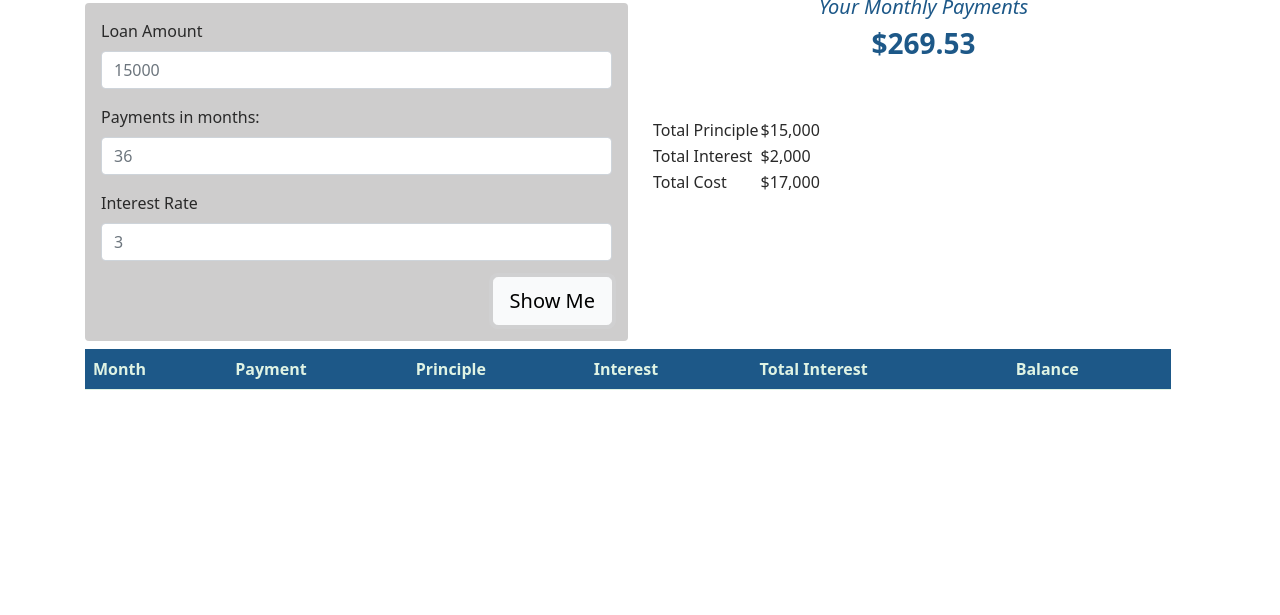
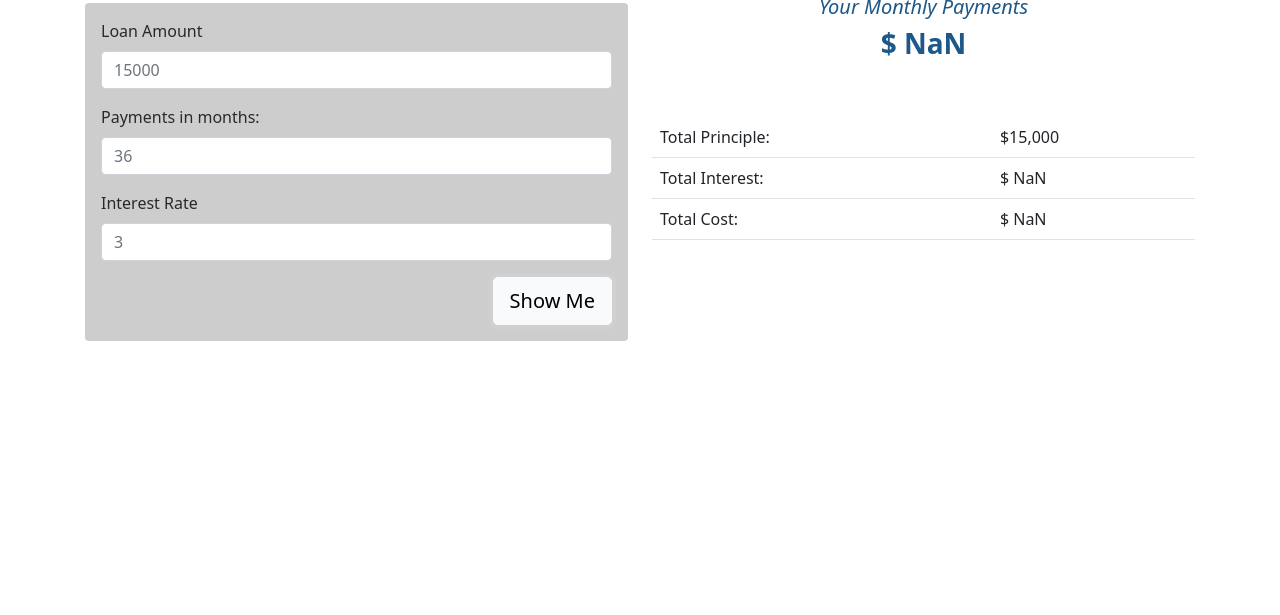
Before and after one commit to Carloski/payback, a plain HTML site: page app.html in a window 1280 px wide. Both pictures are taken after a click on the button "Show Me". Shown: the part 113-728 px from the top of the page. Drawn offline with nearby package versions, Linux system fonts and the light colour scheme.

Commit message:
updated app.js

```diff
--- a/app.html
+++ b/app.html
@@ -59,8 +59,8 @@
                             <input type="number" class="form-control" id="loanAmount" aria-describedby="loanAmount" placeholder="15000">
                         </div>
                         <div class="mb-3">
-                            <label for="payments" class="form-label">Payments in months:</label>
-                            <input type="number" class="form-control" id="payments" aria-describedby="payments" placeholder="36">
+                            <label for="term" class="form-label">Payments in months:</label>
+                            <input type="number" class="form-control" id="term" aria-describedby="paymterments" placeholder="36">
                         </div>
                         <div class="mb-3">
                             <label for="rate" class="form-label">Interest Rate</label>
@@ -69,7 +69,6 @@
                         <div class="d-flex justify-content-end">
                             <button class="btn btn-light btn-lg" id="btn-submit" type="button">Show Me</button>
                         </div>
-
                     </form>
                 </div>
             </div>
@@ -77,42 +76,32 @@
                 <div class="row">
                     <div class="col text-center">
                         <h4 class="lead"><em>Your Monthly Payments</em></h4>
-                        <h3 class="fw-bold">$269.53</h3>
+                        <h3 class="fw-bold" id="monthlyPayments">$0.00</h3>
                     </div>
                 </div>
                 <div class="row mt-5">
-                    <div class="col">
-                        <table>
+                    <div class="col table-responsive">
+                        <table class="table table-striped">
                             <thead>
                                 <tr>
-                                    <td>Total Principle</td>
-                                    <td>$15,000</td>
+                                    <td>Total Principle:</td>
+                                    <td id="totalPrinciple">$15,000</td>
                                 </tr>
                                 <tr>
-                                    <td>Total Interest</td>
-                                    <td>$2,000</td>
+                                    <td>Total Interest:</td>
+                                    <td id="totalInterest">$2,000</td>
                                 </tr>
                                 <tr>
-                                    <td>Total Cost</td>
-                                    <td>$17,000</td>
+                                    <td>Total Cost:</td>
+                                    <td id="totalCost">$17,000</td>
                                 </tr>
                             </thead>
                         </table>
                     </div>
-                    <!-- <div class="col">
-                        <p>Total Principle</p>
-                        <p>Total Interest</p>
-                        <p>Total Cost</p>
-                    </div>
-                    <div class="col">
-                        <p>$15,000</p>
-                        <p>$1,7854.56</p>
-                        <p>$16,7854.56</p>
-                    </div> -->
+
                 </div>
             </div>
-
-            <div class="row mt-2">
+            <!-- <div class="row mt-2">
                 <div class="col table-responsive">
                     <table class="table table-striped">
                         <thead class="thead">
@@ -126,11 +115,10 @@
                             </tr>
                         </thead>
                         <tbody id="results">
-                            <!-- RESULTS FROM JAVASCRIPT GO HERE -->
                         </tbody>
                     </table>
                 </div>
-            </div>
+            </div> -->
         </div>
     </div>
 </main><!-- ====== MAIN END ====== -->
@@ -165,9 +153,7 @@
     integrity="sha384-U1DAWAznBHeqEIlVSCgzq+c9gqGAJn5c/t99JyeKa9xxaYpSvHU5awsuZVVFIhvj" crossorigin="anonymous">
 </script>
 <script src="js/site.js"></script>
-<script>
-    document.getElementById('btn-submit').addEventListener('click', getValues());
-</script>
+
 </body>
 
 </html>
--- a/js/site.js
+++ b/js/site.js
@@ -1,47 +1,31 @@
-/*
+// listen for event
+document.getElementById('btn-submit').addEventListener('click', getValues);
 
-Total Monthly Payment = (amount loaned) * (rate/1200) / (1 – (1 + rate/1200)(-Number of Months) )
 
-Remaining Balance before the very first month equals the amount of the loan.
+//controller function
+function getValues() {
+    const amount = document.getElementById('loanAmount').value;
+    const term = document.getElementById('term').value;
+    const rate = document.getElementById('rate').value;
 
-Interest Payment = Previous Remaining Balance * rate/1200
 
-Principal Payment = Total Monthly Payment - Interest Payment
+    let principle = parseFloat(amount);
+    let yearlyRate = parseFloat(rate) / 1200;
+    let yearlyTerm = parseFloat(term) * 12;
 
-At end each month, Remaining Balance = Previous Remaining Balance - principal payments
+    //calculate monthly payment
+    const x = Math.pow(1 + yearlyRate, yearlyTerm)
+    monthlyPayment = (principle * x * yearlyRate) / (x - 1);
+    totalInterest = (monthlyPayment * yearlyTerm - principle);
+    totalCost = (principle + totalInterest);
 
-*/
 
-let balance = document.getElementById('loanAmount').value;
-let term = document.getElementById('payments').value;
-let rate = document.getElementById('rate').value;
-let results = document.getElementById('results');
-
-//Get values from user
-function getValues() {
-	// interestPayment = (newBalance * rate) / 1200;
-
-	// principlePayment = monthlyPaymment - interestPayment;
-
-	displayResults();
+    displayResults(monthlyPayment, totalInterest, totalCost);
 }
 
-//Logic function
-function calcPay(balance, term, rate) {
-	let monthlyPayment =
-		(balance * (monthlyRate / 1200)) / (1 - (1 + monthlyRate / 1200)(-term));
-	return monthlyPayment;
+
+function displayResults() {
+    document.getElementById('monthlyPayments').innerHTML = `$ ${monthlyPayment.toFixed(2)}`;
+    document.getElementById('totalInterest').innerHTML = `$ ${totalInterest.toFixed(2)}`;
+    document.getElementById('totalCost').innerHTML = `$ ${totalCost.toFixed(2)}`;
 }
-
-function calMonthlyRate(rate) {
-	return rate / 1200;
-}
-
-function calcMonthlyInterest(balance, monthlyRate) {
-	return balance * monthlyRate;
-}
-
-//Display results
-function displayResults() {
-
-}
```
